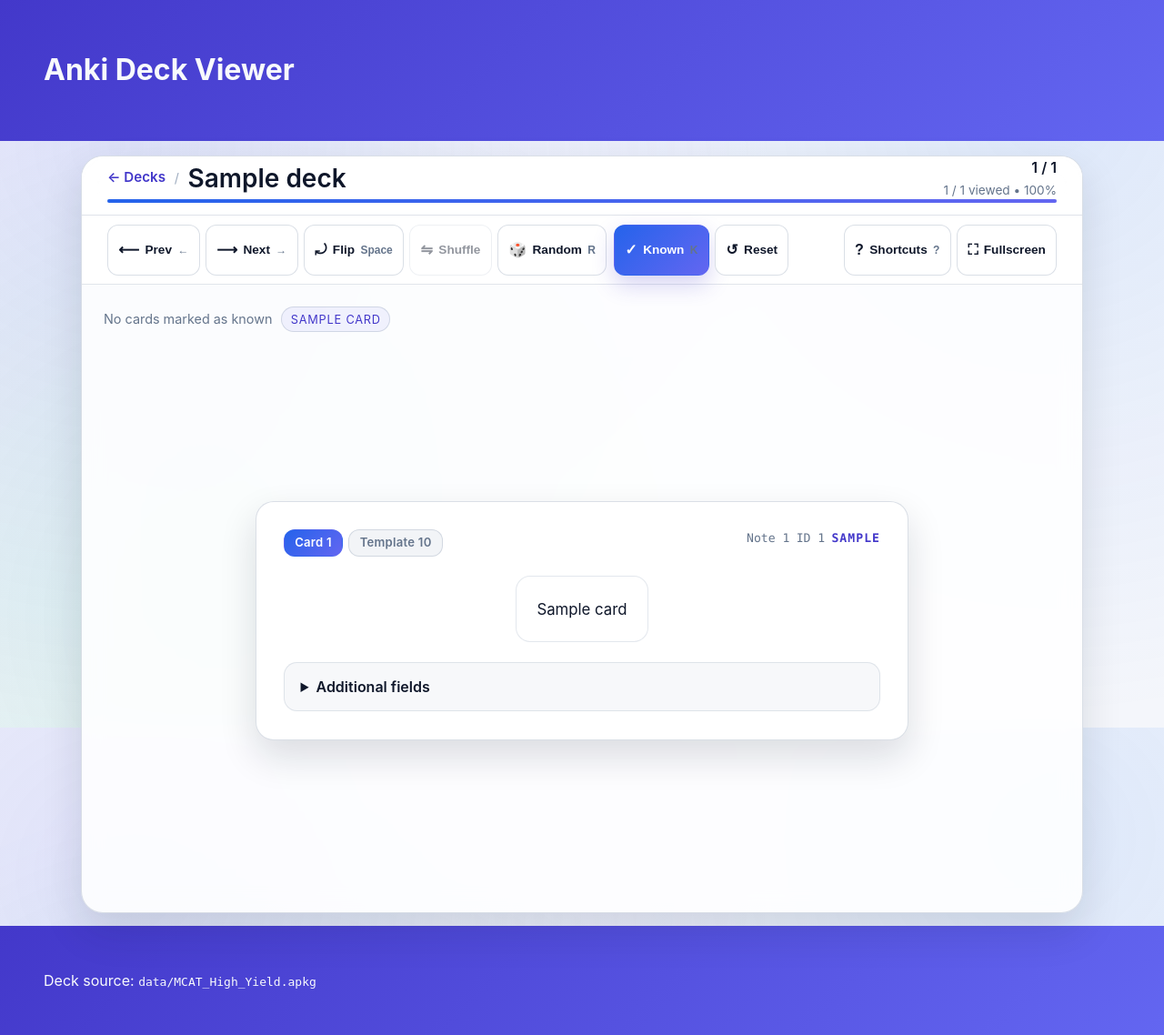
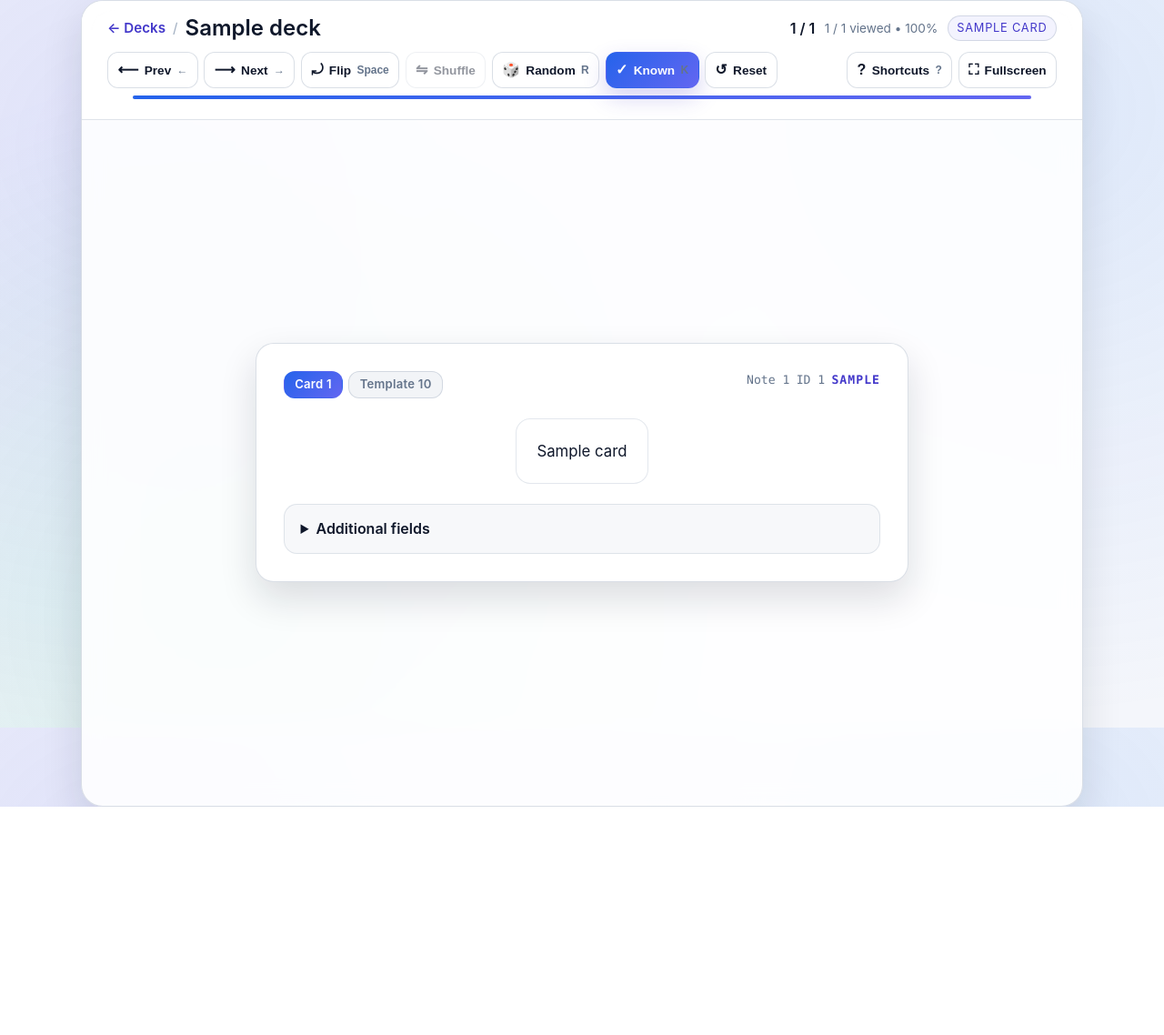
Before and after one commit to mbolaris/anki, a Flask app: template anki_viewer/templates/deck.html in a window 1280 px wide. Shown: the whole page at 91% size. After the commit the page ends 887 px from the top, so only its background shows below. Run offline with Flask 3, Linux system fonts and the light colour scheme; the template is opened without the code that fills it: most values are stand-ins (such as "Sample title", 1, 10 or a date in 2020).

Commit message:
Refine deck viewer layout

```diff
--- a/anki_viewer/static/style.css
+++ b/anki_viewer/static/style.css
@@ -25,6 +25,8 @@
   --cloze-revealed-border: rgba(34, 197, 94, 0.35);
   --cloze-revealed-text: #047857;
   --cloze-focus-ring: rgba(99, 102, 241, 0.35);
+  --viewer-toolbar-height: 3rem;
+  --toolbar-button-height: 2.5rem;
 }
 
 @media (prefers-color-scheme: dark) {
@@ -94,10 +96,11 @@ a {
 }
 
 .viewer {
-  min-height: 100vh;
+  --site-header-height: 0px;
+  min-height: 100dvh;
   display: grid;
   grid-template-rows: auto 1fr;
-  padding: clamp(0.5rem, 2vw, 1rem);
+  padding: 0;
   margin: 0;
   width: 100%;
   box-sizing: border-box;
@@ -152,9 +155,6 @@ a {
 }
 
 .card-viewer {
-  --study-header-height: 3.5rem;
-  --study-toolbar-height: 3.5rem;
-  --viewer-toolbar-height: calc(var(--study-header-height) + var(--study-toolbar-height));
   --card-padding: clamp(1.4rem, 3vw, 1.9rem);
   --card-gap: clamp(1rem, 2vw, 1.35rem);
   width: min(1100px, 100%);
@@ -177,24 +177,136 @@ a {
   z-index: 50;
   display: flex;
   flex-direction: column;
+  gap: 0.5rem;
+  padding: clamp(0.5rem, 2vw, 0.75rem) clamp(1rem, 3vw, 1.75rem);
+  backdrop-filter: blur(16px);
+  background: rgba(255, 255, 255, 0.92);
+  border-bottom: 1px solid rgba(148, 163, 184, 0.3);
+  min-height: var(--viewer-toolbar-height);
+}
+
+@media (prefers-color-scheme: dark) {
+  .viewer__toolbar {
+    background: rgba(15, 23, 42, 0.9);
+    border-bottom-color: rgba(71, 85, 105, 0.55);
+  }
+}
+
+.viewer__toolbar-top {
+  display: flex;
+  flex-wrap: wrap;
+  align-items: center;
+  gap: 0.75rem;
+  justify-content: space-between;
+}
+
+.viewer__breadcrumbs {
+  display: flex;
+  align-items: center;
+  gap: 0.5rem;
+  min-width: 0;
+  font-size: 0.95rem;
+}
+
+.viewer__crumb {
+  color: var(--accent);
+  font-weight: 600;
+  text-decoration: none;
+}
+
+.viewer__crumb:hover,
+.viewer__crumb:focus-visible {
+  text-decoration: underline;
+  outline: none;
+}
+
+.viewer__separator {
+  color: rgba(148, 163, 184, 0.9);
+}
+
+.viewer__title {
+  margin: 0;
+  font-size: clamp(1.1rem, 2.5vw, 1.5rem);
+  font-weight: 600;
+  overflow: hidden;
+  text-overflow: ellipsis;
+  white-space: nowrap;
+}
+
+.viewer__stats {
+  display: flex;
+  align-items: center;
+  flex-wrap: wrap;
+  gap: 0.65rem;
+  font-size: 0.85rem;
+  color: var(--muted);
+}
+
+.viewer__counter {
+  margin: 0;
+}
+
+.viewer__counter-value {
+  font-weight: 600;
+  font-size: 1rem;
+  color: var(--fg);
+}
+
+.viewer__counter-empty {
+  display: none;
+}
+
+[data-state="empty"] .viewer__counter-value {
+  display: none;
+}
+
+[data-state="empty"] .viewer__counter-empty {
+  display: inline;
+}
+
+.viewer__progress-text {
+  white-space: nowrap;
+}
+
+.viewer__toolbar-controls {
+  display: flex;
+  flex-wrap: wrap;
+  align-items: center;
+  gap: 0.4rem;
+}
+
+.viewer__toolbar-controls .toolbar-group {
+  flex-wrap: wrap;
+}
+
+.viewer__toolbar-controls .toolbar-group--end {
+  margin-left: auto;
+}
+
+.viewer__progress {
+  padding: 0 clamp(1rem, 3vw, 1.75rem) clamp(0.25rem, 1.5vw, 0.6rem);
 }
 
 .viewer__content {
-  min-height: max(0px, calc(100vh - var(--viewer-toolbar-height)));
+  min-height: calc(100dvh - var(--site-header-height, 0px) - var(--viewer-toolbar-height));
   overflow: auto;
   height: 100%;
   display: flex;
-  flex-direction: column;
 }
 
 .viewer__stage {
-  min-height: 0;
+  min-height: calc(100dvh - var(--site-header-height, 0px) - var(--viewer-toolbar-height));
   height: 100%;
   display: flex;
   align-items: center;
   justify-content: center;
-  padding: clamp(1rem, 3vw, 2rem);
+  padding: clamp(1rem, 3vw, 1.5rem);
   box-sizing: border-box;
+  width: 100%;
+}
+
+.viewer__stage > * {
+  flex: 1 1 auto;
 }
 
 .card-viewer[data-mode="fullscreen"] {
@@ -209,96 +321,8 @@ a {
   background: var(--surface-strong);
 }
 
-.card-viewer[data-mode="fullscreen"] .study-header,
-.card-viewer[data-mode="fullscreen"] .study-toolbar {
+.card-viewer[data-mode="fullscreen"] .viewer__toolbar {
   display: none;
-}
-
-.study-header {
-  backdrop-filter: blur(16px);
-  background: rgba(255, 255, 255, 0.9);
-  border-bottom: 1px solid rgba(148, 163, 184, 0.3);
-  min-height: var(--study-header-height);
-  display: flex;
-  flex-direction: column;
-  justify-content: center;
-}
-
-@media (prefers-color-scheme: dark) {
-  .study-header {
-    background: rgba(15, 23, 42, 0.9);
-    border-bottom-color: rgba(71, 85, 105, 0.6);
-  }
-}
-
-.study-header__inner {
-  display: flex;
-  align-items: center;
-  gap: 0.6rem;
-  padding: 0 clamp(1rem, 3vw, 1.75rem);
-}
-
-.study-header__crumb {
-  color: var(--accent);
-  font-weight: 600;
-  text-decoration: none;
-  font-size: 0.95rem;
-}
-
-.study-header__crumb:hover,
-.study-header__crumb:focus-visible {
-  text-decoration: underline;
-  outline: none;
-}
-
-.study-header__separator {
-  color: rgba(148, 163, 184, 0.9);
-  font-size: 0.9rem;
-}
-
-.study-header__title {
-  margin: 0;
-  font-size: clamp(1.2rem, 3vw, 1.75rem);
-  font-weight: 600;
-}
-
-.study-header__spacer {
-  flex: 1 1 auto;
-}
-
-.study-header__stats {
-  display: flex;
-  flex-direction: column;
-  align-items: flex-end;
-  gap: 0.2rem;
-  font-size: 0.85rem;
-  color: var(--muted);
-}
-
-.study-header__counter {
-  margin: 0;
-}
-
-.study-header__counter-value {
-  font-weight: 600;
-  font-size: 1rem;
-  color: var(--fg);
-}
-
-.study-header__counter-empty {
-  display: none;
-}
-
-[data-state="empty"] .study-header__counter-value {
-  display: none;
-}
-
-[data-state="empty"] .study-header__counter-empty {
-  display: inline;
-}
-
-.study-header__progress {
-  padding: 0 clamp(1rem, 3vw, 1.75rem) clamp(0.4rem, 1.5vw, 0.8rem);
 }
 
 .progress-bar {
@@ -318,35 +342,10 @@ a {
   transition: width 0.3s ease;
 }
 
-.study-toolbar {
-  backdrop-filter: blur(16px);
-  background: rgba(255, 255, 255, 0.85);
-  border-bottom: 1px solid rgba(148, 163, 184, 0.28);
-}
-
-@media (prefers-color-scheme: dark) {
-  .study-toolbar {
-    background: rgba(15, 23, 42, 0.85);
-    border-bottom-color: rgba(71, 85, 105, 0.55);
-  }
-}
-
-.study-toolbar__inner {
-  display: flex;
-  flex-wrap: wrap;
-  align-items: center;
-  gap: 0.5rem;
-  padding: clamp(0.35rem, 1vw, 0.6rem) clamp(1rem, 3vw, 1.75rem);
-}
-
 .toolbar-group {
   display: inline-flex;
   flex-wrap: wrap;
   gap: 0.4rem;
-}
-
-.toolbar-group--end {
-  margin-left: auto;
 }
 
 .toolbar-button {
@@ -355,8 +354,8 @@ a {
   background: var(--surface-strong);
   color: inherit;
   border-radius: 0.75rem;
-  padding: 0.35rem 0.7rem;
-  min-height: var(--study-toolbar-height);
+  padding: 0.35rem 0.65rem;
+  min-height: var(--toolbar-button-height);
   display: inline-flex;
   align-items: center;
   gap: 0.4rem;
@@ -444,30 +443,6 @@ a {
     transform: translateY(0);
     box-shadow: none;
   }
-}
-
-.study-body {
-  min-height: 100%;
-  height: 100%;
-  display: grid;
-  grid-template-rows: auto 1fr;
-  gap: clamp(0.75rem, 2vw, 1.25rem);
-  padding: clamp(1rem, 3vw, 1.5rem);
-  box-sizing: border-box;
-  flex: 1 1 auto;
-}
-
-.study-status {
-  display: flex;
-  flex-wrap: wrap;
-  align-items: center;
-  gap: 0.6rem;
-  font-size: 0.9rem;
-  color: var(--muted);
-}
-
-.known-counter {
-  margin: 0;
 }
 
 .card-type-chip {
--- a/anki_viewer/templates/base.html
+++ b/anki_viewer/templates/base.html
@@ -7,6 +7,7 @@
     <link rel="stylesheet" href="{{ url_for('static', filename='style.css') }}">
   </head>
   <body>
+    {% block site_header %}
       <header class="site-header">
         <h1><a href="{{ url_for('index') }}">Anki Deck Viewer</a></h1>
         {% if deck_collection %}
@@ -15,12 +16,15 @@
           </p>
         {% endif %}
       </header>
+    {% endblock %}
     <main class="{% block main_class %}content{% endblock %}">
       {% block content %}{% endblock %}
     </main>
+    {% block site_footer %}
       <footer class="site-footer">
         <p>Deck source: <code>{{ package_path }}</code></p>
       </footer>
+    {% endblock %}
     {% block extra_scripts %}{% endblock %}
   </body>
 </html>
--- a/anki_viewer/templates/deck.html
+++ b/anki_viewer/templates/deck.html
@@ -2,6 +2,8 @@
 {% import "card.html" as card_templates %}
 {% block title %}{{ deck.name }} · Anki Deck Viewer{% endblock %}
 {% block main_class %}viewer{% endblock %}
+{% block site_header %}{% endblock %}
+{% block site_footer %}{% endblock %}
 {% block content %}
   <section
     class="card-viewer"
@@ -9,38 +11,33 @@
     data-total-cards="{{ deck.cards|length }}"
     data-active-card-type="{{ deck.cards[0].card_type if deck.cards else '' }}"
   >
-      <div class="viewer__toolbar">
-        <header class="study-header">
-          <div class="study-header__inner">
-            <a class="study-header__crumb" href="{{ url_for('index') }}" aria-label="Back to deck list">
+    <header class="viewer__toolbar" aria-label="Deck controls">
+      <div class="viewer__toolbar-top">
+        <div class="viewer__breadcrumbs">
+          <a class="viewer__crumb" href="{{ url_for('index') }}" aria-label="Back to deck list">
             ← Decks
           </a>
-            <span class="study-header__separator" aria-hidden="true">/</span>
-            <h2 class="study-header__title">{{ deck.name }}</h2>
-            <div class="study-header__spacer" aria-hidden="true"></div>
-            <div class="study-header__stats">
-              <p class="study-header__counter" data-role="counter" data-state="{% if deck.cards %}active{% else %}empty{% endif %}" aria-live="polite">
-                <span class="study-header__counter-value" data-role="counter-value">
+          <span class="viewer__separator" aria-hidden="true">/</span>
+          <h2 class="viewer__title">{{ deck.name }}</h2>
+        </div>
+        <div class="viewer__stats">
+          <p class="viewer__counter" data-role="counter" data-state="{% if deck.cards %}active{% else %}empty{% endif %}" aria-live="polite">
+            <span class="viewer__counter-value" data-role="counter-value">
               <span data-role="counter-current">{% if deck.cards %}1{% else %}0{% endif %}</span>
               <span aria-hidden="true">/</span>
               <span data-role="counter-total">{{ deck.cards|length }}</span>
             </span>
-                <span class="study-header__counter-empty" data-role="counter-empty">All cards marked as known</span>
+            <span class="viewer__counter-empty" data-role="counter-empty">All cards marked as known</span>
           </p>
-              <span class="study-header__progress-text" data-role="progress-percent">
+          <span class="viewer__progress-text" data-role="progress-percent">
             {% if deck.cards %}0 / {{ deck.cards|length }} viewed • 0%{% else %}No cards available{% endif %}
+          </span>
+          <span class="card-type-chip" data-role="card-type"{% if not deck.cards %} hidden{% endif %}>
+            {% if deck.cards %}{{ deck.cards[0].card_type|title }} card{% endif %}
           </span>
         </div>
       </div>
-          <div class="study-header__progress">
-            <div class="progress-bar" role="progressbar" aria-valuemin="0" aria-valuemax="100" aria-valuenow="0">
-              <div class="progress-bar__inner"></div>
-            </div>
-          </div>
-        </header>
-
-        <nav class="study-toolbar" aria-label="Card controls">
-          <div class="study-toolbar__inner">
+      <div class="viewer__toolbar-controls" role="toolbar" aria-label="Card controls">
         <div class="toolbar-group" role="group" aria-label="Navigate cards">
           <button type="button" class="toolbar-button" data-action="prev" title="Previous card (←)">
             <span class="toolbar-button__icon" aria-hidden="true">⟵</span>
@@ -97,18 +94,14 @@
           </button>
         </div>
       </div>
-        </nav>
+      <div class="viewer__progress">
+        <div class="progress-bar" role="progressbar" aria-valuemin="0" aria-valuemax="100" aria-valuenow="0">
+          <div class="progress-bar__inner"></div>
         </div>
+      </div>
+    </header>
 
     <div class="viewer__content">
-      <div class="study-body">
-        <div class="study-status">
-          <p class="known-counter" data-role="known-count">0 cards marked as known</p>
-          <span class="card-type-chip" data-role="card-type"{% if not deck.cards %} hidden{% endif %}>
-            {% if deck.cards %}{{ deck.cards[0].card_type|title }} card{% endif %}
-          </span>
-        </div>
-
       <div class="viewer__stage">
         <div class="card-stage" data-role="card-stage">
           {% if deck.cards %}
@@ -123,7 +116,6 @@
           {% else %}
             <p class="empty-state">No cards were found in this deck.</p>
           {% endif %}
-          </div>
         </div>
       </div>
     </div>
```
Lines whose indentation alone changed are shown as unchanged.
